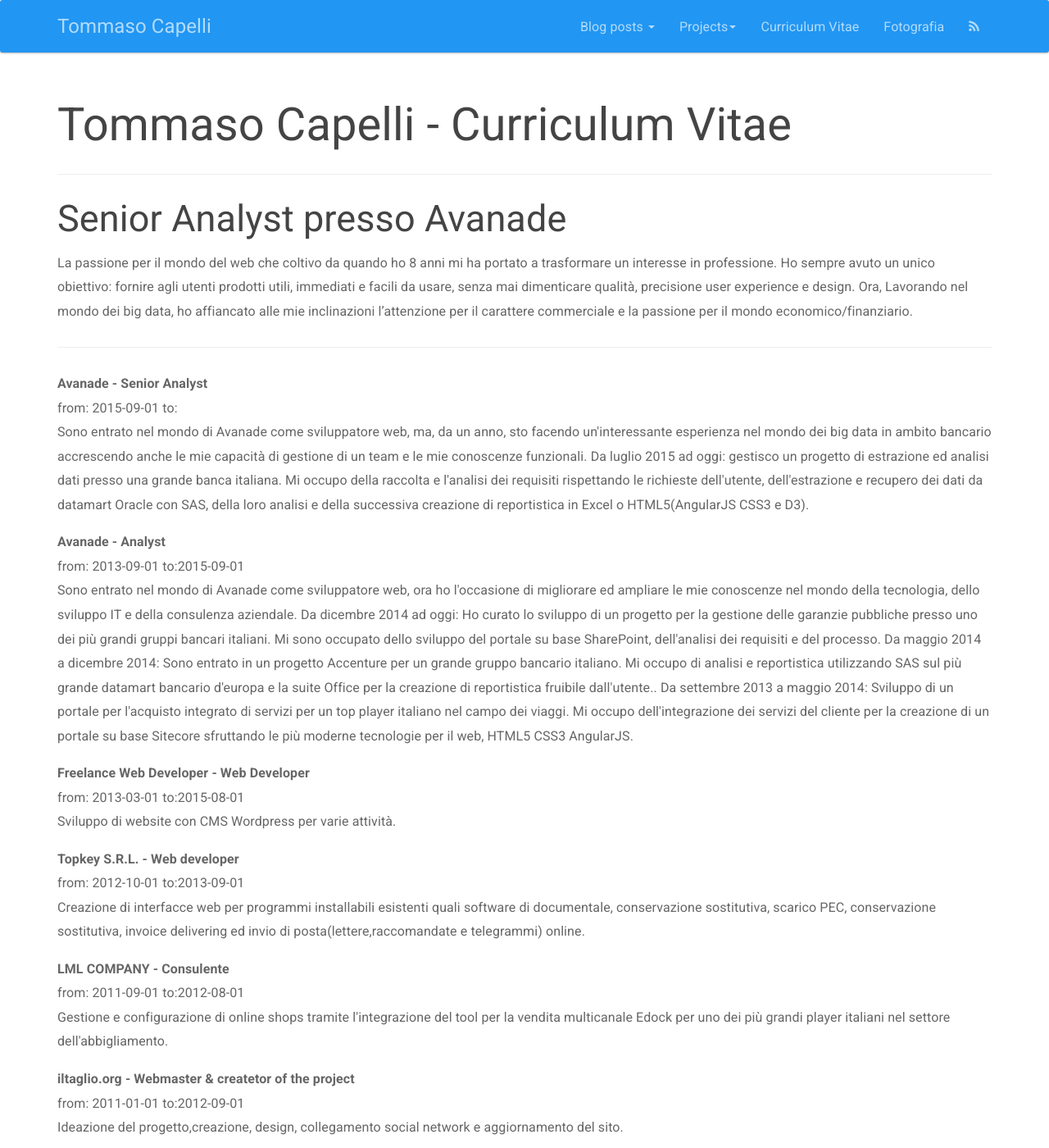
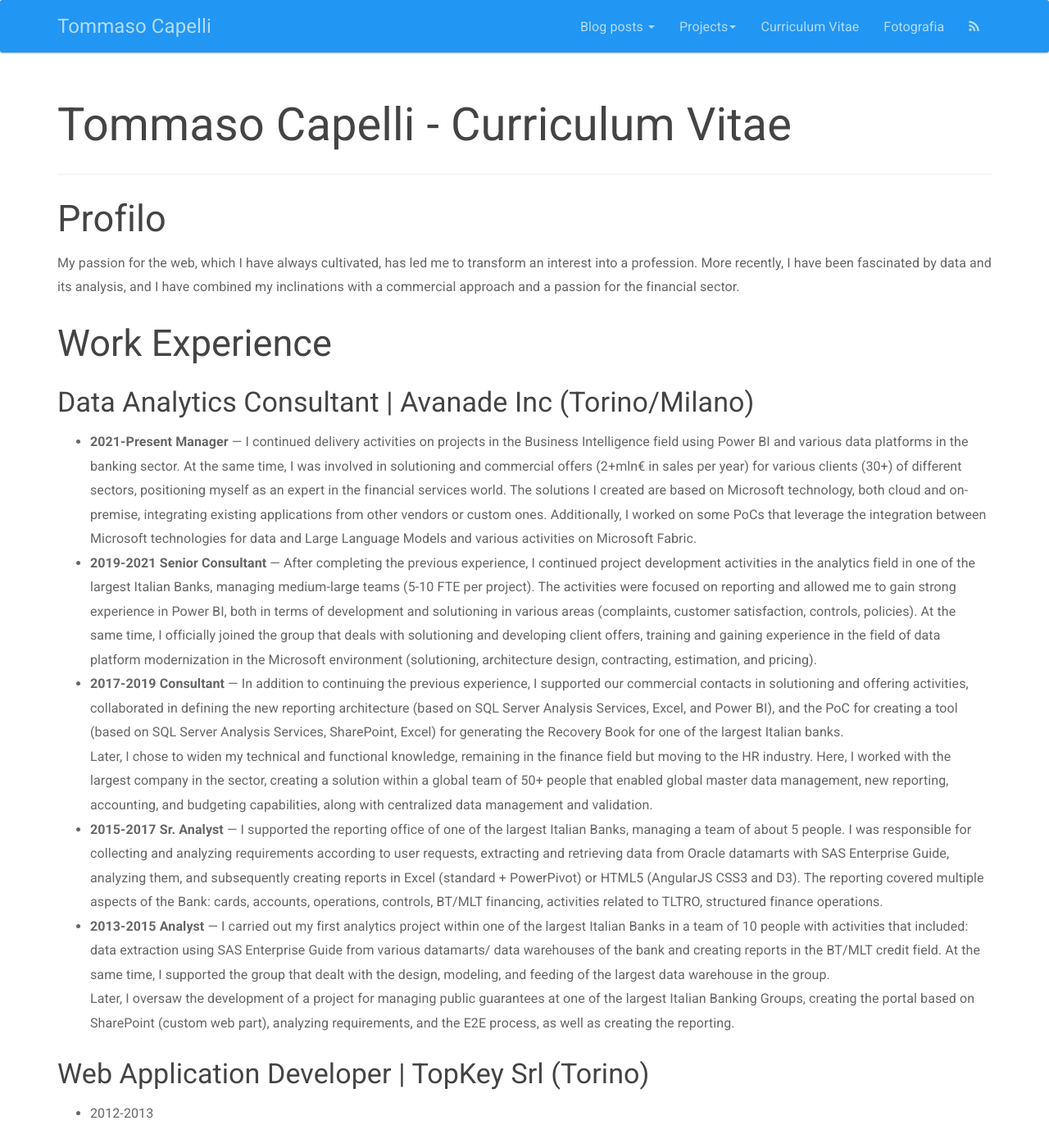
Before and after one commit to thetom88/thetom88.github.io, a Jekyll site: the page built from Curriculum-Vitae.html, in a window 1280 px wide and 1400 px high. Shown: the whole window at 82% size. Built offline with Jekyll 4.4.1, drawn with Linux system fonts in a browser that asks for light colours; some of the changed text lies outside the part shown.

Commit message:
Updated Curriculum Vitae with detailed work experience and skills; modified Twitter meta tags for proper attribution.

```diff
--- a/Curriculum-Vitae.html
+++ b/Curriculum-Vitae.html
@@ -3,7 +3,7 @@
 title: Tommaso Capelli - Curriculum Vitae
 pageTitle: Curriculum Vitae
 ---
-<h2>{{site.data.resume.basics.label}}</h2>
+<!-- <h2>{{site.data.resume.basics.label}}</h2>
 <p>{{site.data.resume.basics.summary}}</p>
 <hr />
 <dl>
@@ -24,4 +24,67 @@
         <span><p>{{ed.summary}}</p></span>
     </dd>
 {% endfor %}
-</dl>
+</dl> -->
+
+<section>
+  <h2>Profilo</h2>
+  <p>My passion for the web, which I have always cultivated, has led me to transform an interest into a profession. More recently, I have been fascinated by data and its analysis, and I have combined my inclinations with a commercial approach and a passion for the financial sector.</p>
+</section>
+
+<section>
+  <h2>Work Experience</h2>
+  <div class="work-entry">
+    <h3>Data Analytics Consultant | Avanade Inc (Torino/Milano)</h3>
+    <ul>
+      <li><strong>2021-Present Manager</strong> &mdash; I continued delivery activities on projects in the Business Intelligence field using Power BI and various data platforms in the banking sector. At the same time, I was involved in solutioning and commercial offers (2+mln€ in sales per year) for various clients (30+) of different sectors, positioning myself as an expert in the financial services world. The solutions I created are based on Microsoft technology, both cloud and on-premise, integrating existing applications from other vendors or custom ones. Additionally, I worked on some PoCs that leverage the integration between Microsoft technologies for data and Large Language Models and various activities on Microsoft Fabric.</li>
+      <li><strong>2019-2021 Senior Consultant</strong> &mdash; After completing the previous experience, I continued project development activities in the analytics field in one of the largest Italian Banks, managing medium-large teams (5-10 FTE per project). The activities were focused on reporting and allowed me to gain strong experience in Power BI, both in terms of development and solutioning in various areas (complaints, customer satisfaction, controls, policies). At the same time, I officially joined the group that deals with solutioning and developing client offers, training and gaining experience in the field of data platform modernization in the Microsoft environment (solutioning, architecture design, contracting, estimation, and pricing).</li>
+      <li><strong>2017-2019 Consultant</strong> &mdash; In addition to continuing the previous experience, I supported our commercial contacts in solutioning and offering activities, collaborated in defining the new reporting architecture (based on SQL Server Analysis Services, Excel, and Power BI), and the PoC for creating a tool (based on SQL Server Analysis Services, SharePoint, Excel) for generating the Recovery Book for one of the largest Italian banks.<br>
+      Later, I chose to widen my technical and functional knowledge, remaining in the finance field but moving to the HR industry. Here, I worked with the largest company in the sector, creating a solution within a global team of 50+ people that enabled global master data management, new reporting, accounting, and budgeting capabilities, along with centralized data management and validation.</li>
+      <li><strong>2015-2017 Sr. Analyst</strong> &mdash; I supported the reporting office of one of the largest Italian Banks, managing a team of about 5 people. I was responsible for collecting and analyzing requirements according to user requests, extracting and retrieving data from Oracle datamarts with SAS Enterprise Guide, analyzing them, and subsequently creating reports in Excel (standard + PowerPivot) or HTML5 (AngularJS CSS3 and D3). The reporting covered multiple aspects of the Bank: cards, accounts, operations, controls, BT/MLT financing, activities related to TLTRO, structured finance operations.</li>
+      <li><strong>2013-2015 Analyst</strong> &mdash; I carried out my first analytics project within one of the largest Italian Banks in a team of 10 people with activities that included: data extraction using SAS Enterprise Guide from various datamarts/ data warehouses of the bank and creating reports in the BT/MLT credit field. At the same time, I supported the group that dealt with the design, modeling, and feeding of the largest data warehouse in the group.<br>
+      Later, I oversaw the development of a project for managing public guarantees at one of the largest Italian Banking Groups, creating the portal based on SharePoint (custom web part), analyzing requirements, and the E2E process, as well as creating the reporting.</li>
+    </ul>
+    <h3>Web Application Developer | TopKey Srl (Torino)</h3>
+    <ul>
+      <li>2012-2013</li>
+    </ul>
+    <h3>Freelance Web Developer</h3>
+    <ul>
+      <li>2007 – 2012</li>
+    </ul>
+  </div>
+</section>
+
+<section>
+  <h2>Education & Certifications</h2>
+  <ul>
+    <li><strong>High School Diploma</strong> | Liceo Scientifico E. Amaldi (Novi Ligure)</li>
+  </ul>
+  <h3>Certifications</h3>
+  <ul>
+    <li>Microsoft DP-600 - Fabric Analytics Engineer Associate</li>
+    <li>Microsoft 70-480 - Programming in HTML5 with JavaScript and CSS3</li>
+    <li>Microsoft 70-778 - Analysing and Visualizing Data with Microsoft Power BI</li>
+    <li>Microsoft 70-779 - Analysing and Visualizing Data with Microsoft Excel</li>
+    <li>Microsoft MCSA - Business Intelligence Reporting</li>
+    <li>Avanade SCRUM - Scrum Project Manager</li>
+  </ul>
+</section>
+
+<section>
+  <h2>IT Skills</h2>
+  <ul>
+    <li><strong>Programming languages:</strong> T-SQL (5), DAX(5), M(5), SAS(4), Python(3), C#(3), Javascript(3), VBA(4)</li>
+    <li><strong>Software & others:</strong> Power BI(5), SAS Enterprise guide(5), Microsoft SQL Server (5), Microsoft SQL Server Analysis Services (5), SAS(4), Microsoft Fabric (4), Suite Office(5), HTML5(3), CSS3(3), NodeJS(2), MongoDB(2), Odata(3), Arduino & IoT (3)</li>
+  </ul>
+</section>
+
+<section>
+  <h2>Languages & Other Information</h2>
+  <ul>
+    <li>Italian: native</li>
+    <li>English: fluent</li>
+    <li>French: basic knowledge</li>
+  </ul>
+  <p>Curious and tireless regarding my interests, over time I’ve founded a regional political party, a cultural association, and an online newspaper. Today, in my free time, I dedicate myself to my passion for landscape photography and technology in all its forms.</p>
+</section>
--- a/_includes/head.html
+++ b/_includes/head.html
@@ -22,6 +22,6 @@
   <meta name="twitter:title" content="{% if page.title %}{{ page.title }}{% else %}{{ site.title }}{% endif %}">
   <meta name="twitter:description" content="{% if page.excerpt %}{{ page.excerpt | strip_html | strip_newlines | truncate: 160 }}{% else %}{{ site.description }}{% endif %}">
   <meta name="twitter:image" content="{{ site.url }}/img/static/og-image.png">
-  <meta name="twitter:site" content="@tuotwitter">
-  <meta name="twitter:creator" content="@tuotwitter">
+  <meta name="twitter:site" content="@thetom88">
+  <meta name="twitter:creator" content="@thetom88">
 </head>
```
